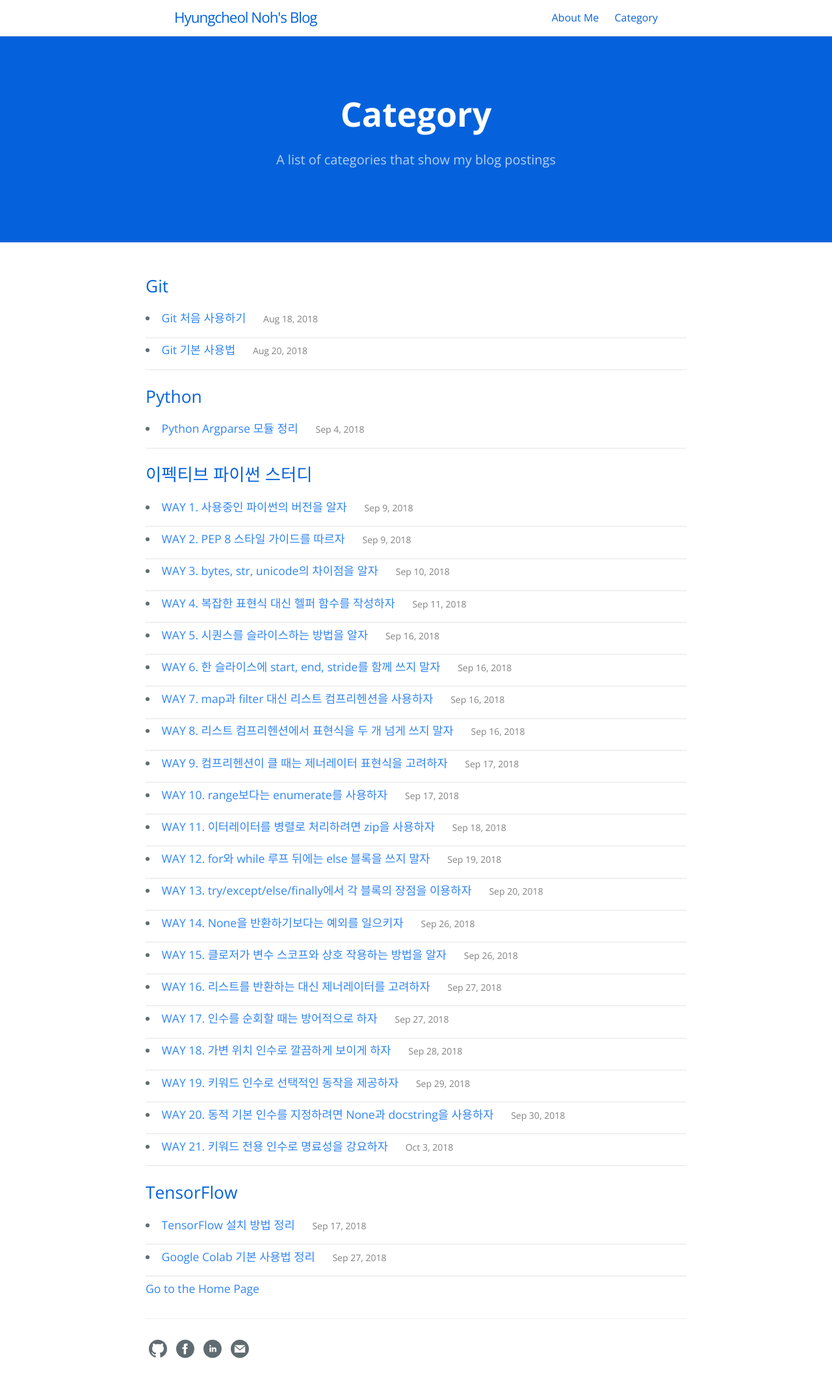
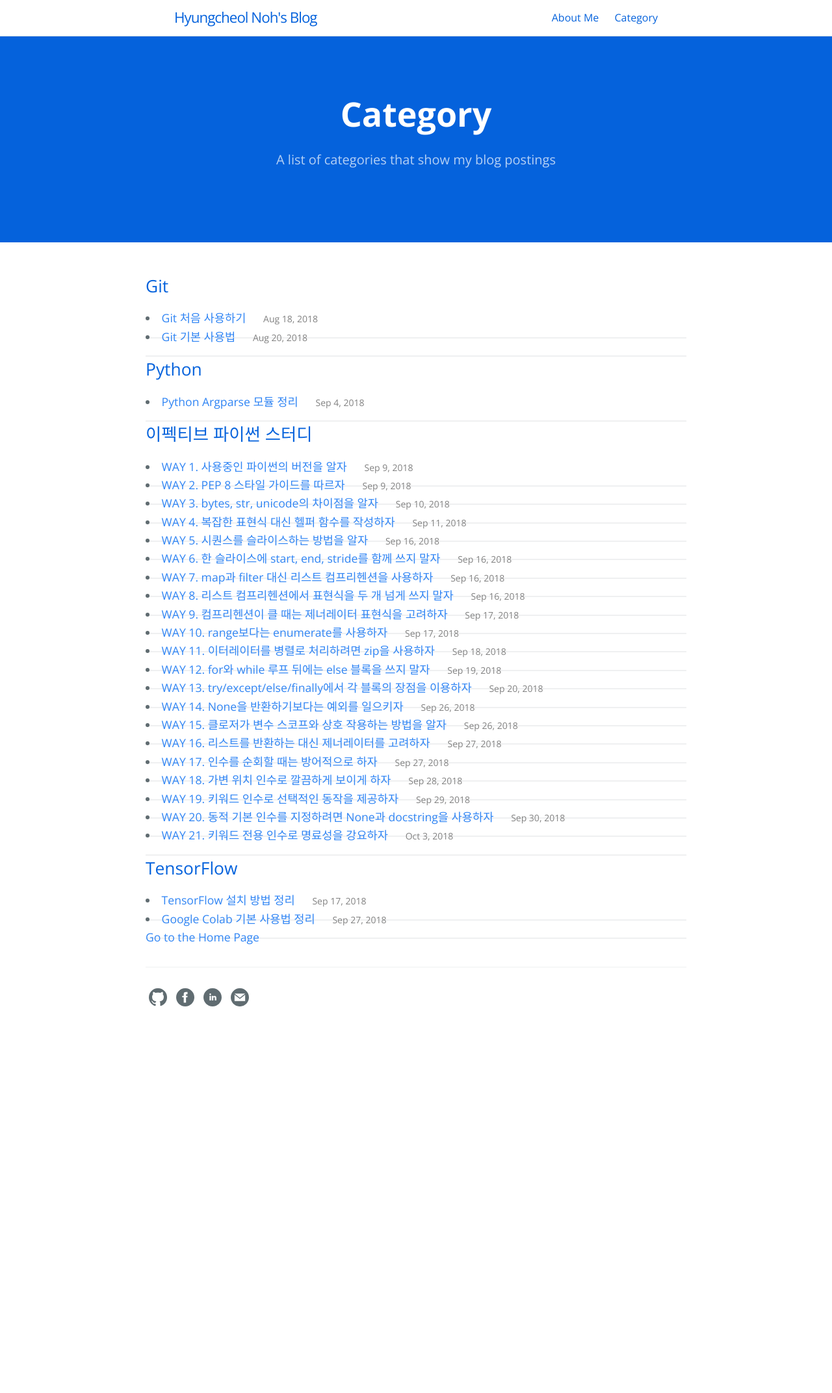
Before and after one commit to hcnoh/hcnoh.github.io, a Jekyll site: the page built from category.md, in a window 1280 px wide. Shown: the whole page at 65% size. Built offline with Jekyll 4.4.1, drawn with Linux system fonts in a browser that asks for light colours; after the commit the page ends 1603 px from its top, so only the background shows below that.

Commit message:
Update category.html

```diff
--- a/_layouts/category.html
+++ b/_layouts/category.html
@@ -11,7 +11,7 @@ layout: default
     {% assign pages_list = tag[1] %}
     {% for post in pages_list reversed %}
 
-      <li style="margin-bottom: -0.7rem;">
+      <li style="margin-bottom: -2.0rem;">
 
         {% assign date_format = site.cayman-blog.date_format | default: "%b %-d, %Y" %}
 
```
